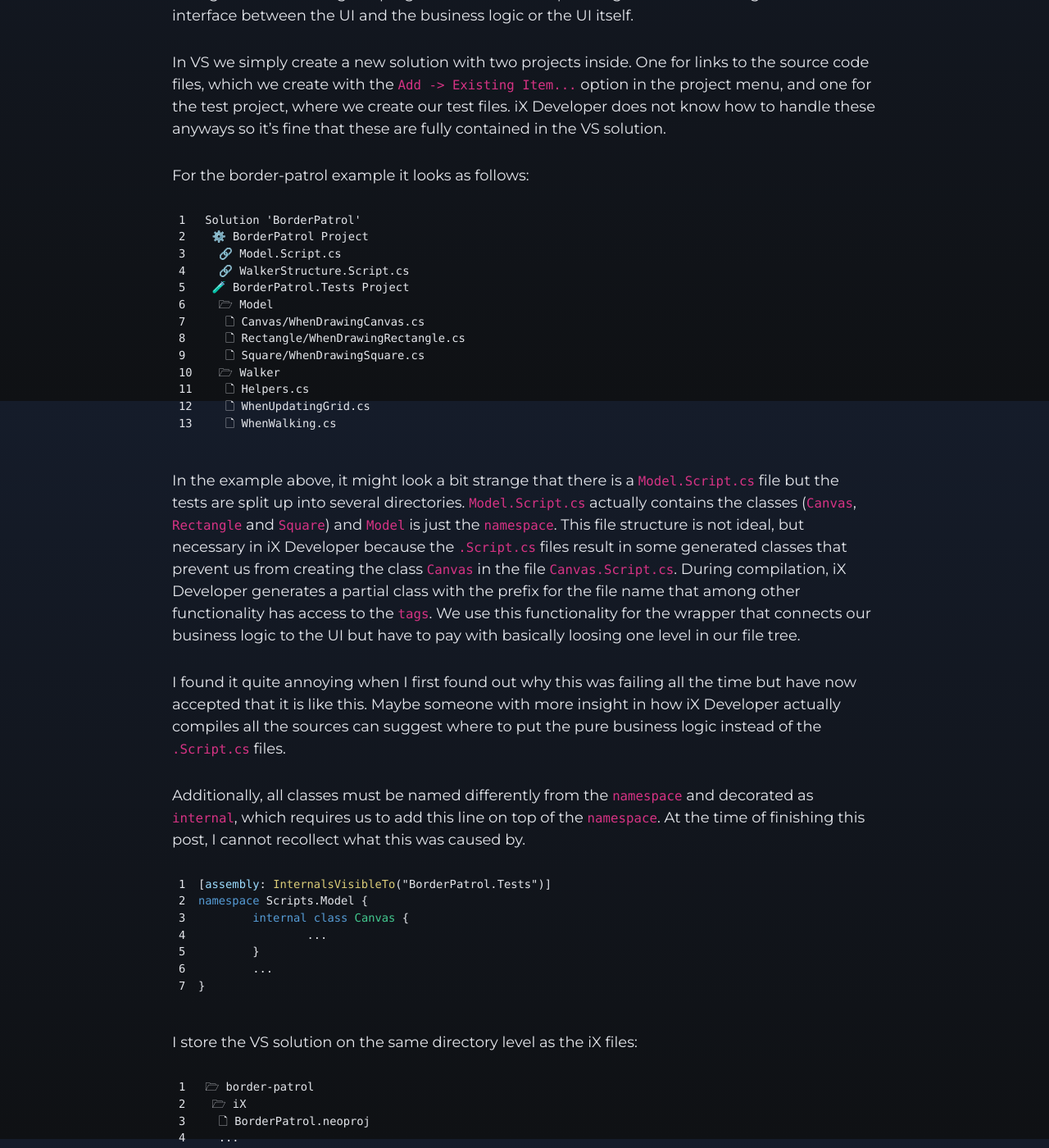
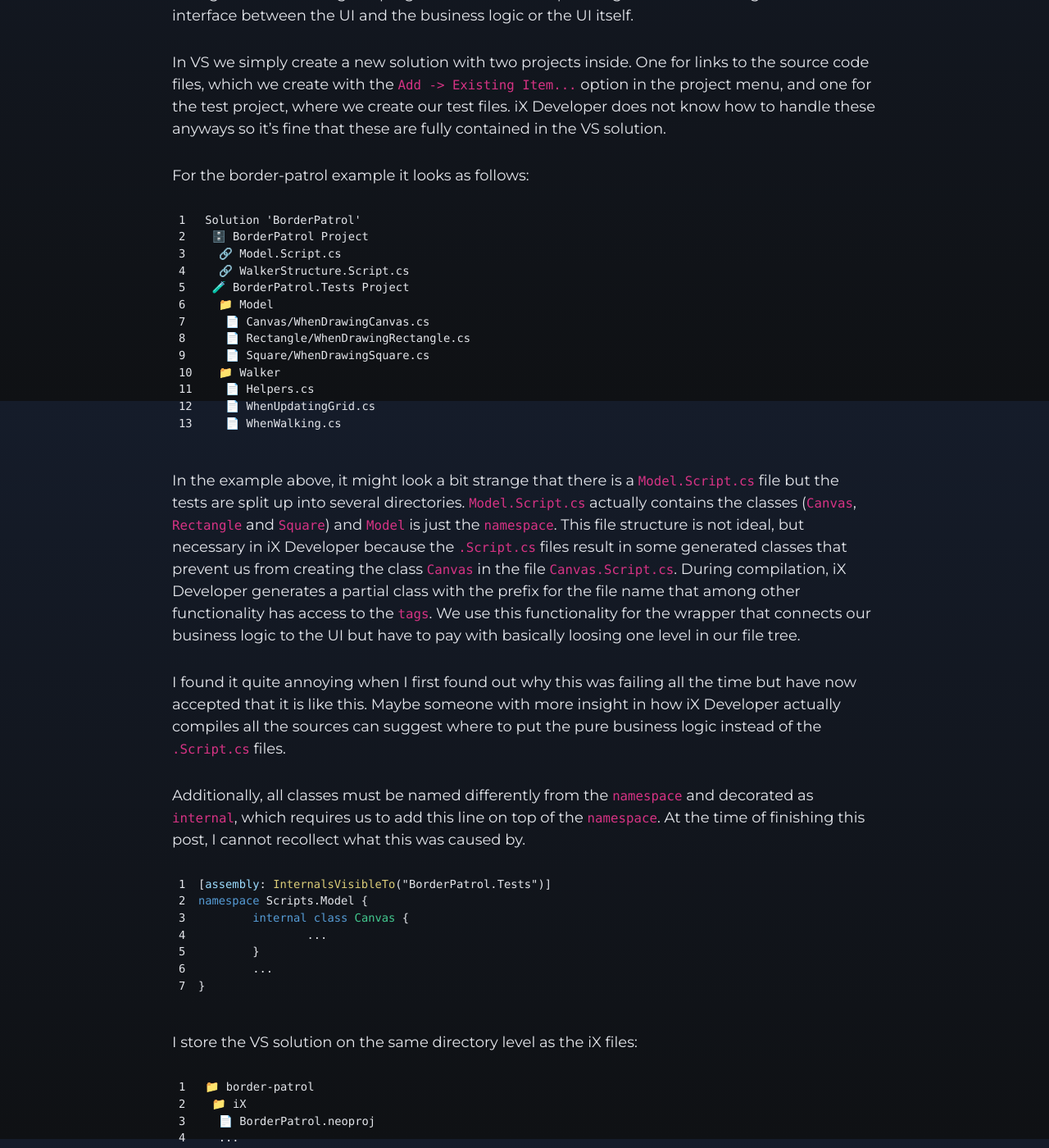
Before and after one commit to timonla/timonla.github.io, a Jekyll site: the page built from _posts/2021-09-20-tdd-for-ix.md, in a window 1280 px wide and 1400 px high, scrolled down 3111 px. Shown: the whole window at 82% size. Built offline with Jekyll 4.4.1, drawn with Linux system fonts in a browser that asks for light colours; nearby versions of some CDN libraries; some of the changed text lies outside the part shown.

Commit message:
Update TDD for iX document tree icons
Resolves #12

````diff
--- a/_posts/2021-09-20-tdd-for-ix.md
+++ b/_posts/2021-09-20-tdd-for-ix.md
@@ -143,18 +144,18 @@ For the border-patrol example it looks as follows:
 
 ```
 Solution 'BorderPatrol'
- ⚙️ BorderPatrol Project
+ 🗄️ BorderPatrol Project
   🔗 Model.Script.cs
   🔗 WalkerStructure.Script.cs
  🧪 BorderPatrol.Tests Project
-  🗁 Model
-   🗋 Canvas/WhenDrawingCanvas.cs
-   🗋 Rectangle/WhenDrawingRectangle.cs
-   🗋 Square/WhenDrawingSquare.cs
-  🗁 Walker
-   🗋 Helpers.cs
-   🗋 WhenUpdatingGrid.cs
-   🗋 WhenWalking.cs
+  📁 Model
+   📄 Canvas/WhenDrawingCanvas.cs
+   📄 Rectangle/WhenDrawingRectangle.cs
+   📄 Square/WhenDrawingSquare.cs
+  📁 Walker
+   📄 Helpers.cs
+   📄 WhenUpdatingGrid.cs
+   📄 WhenWalking.cs
 ```
 
 In the example above, it might look a bit strange that there is a `Model.Script.cs` file
@@ -191,19 +192,19 @@ namespace Scripts.Model {
 I store the VS solution on the same directory level as the iX files:
 
 ```
-🗁 border-patrol
- 🗁 iX
-  🗋 BorderPatrol.neoproj
+📁 border-patrol
+ 📁 iX
+  📄 BorderPatrol.neoproj
   ...
- 🗁 vs
-  🗋 BorderPatrol.sln
-  🗁 BorderPatrol
-   🗋 BorderPatrol.csproj
-  🗁 BorderPatrol.Tests
-   🗋 BorderPatrol.Tests.csproj
-   🗁 Model
+ 📁 vs
+  📄 BorderPatrol.sln
+  📁 BorderPatrol
+   📄 BorderPatrol.csproj
+  📁 BorderPatrol.Tests
+   📄 BorderPatrol.Tests.csproj
+   📁 Model
     ...
-   🗁 Walker
+   📁 Walker
     ...
 ```
 
````
Also changed, not shown: other parts of _posts/2021-09-20-tdd-for-ix.md (+1 -0 lines).
